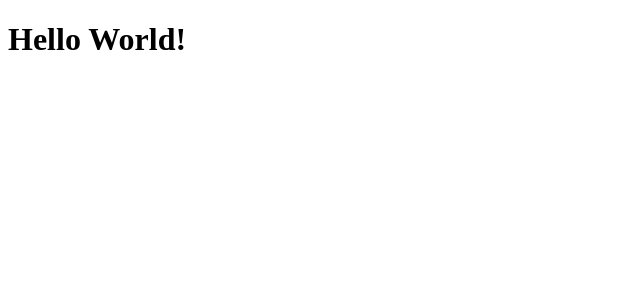
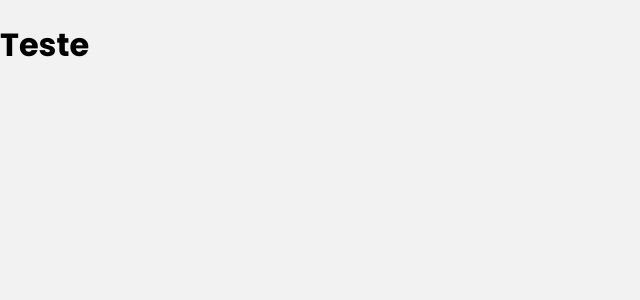
Before and after one commit to Nigraum/financial-controller, a React (Create React App) app: page / in a window 1280 px wide. Shown: the top 300 px of the page, without its empty margins (0-640 px from the left). Built offline with nearby package versions, Linux system fonts and the light colour scheme.

Commit message:
Importing GlobalStyle for app.js

```diff
--- a/src/App.js
+++ b/src/App.js
@@ -1,8 +1,12 @@
 import React from "react";
+import GlobalStyle from "./assets/global";
 
 const App = () => {
   return (
-    <h1>Hello World!</h1>
+    <>
+      <h1>Teste</h1>
+      <GlobalStyle />
+    </>
   );
 };
 
```
